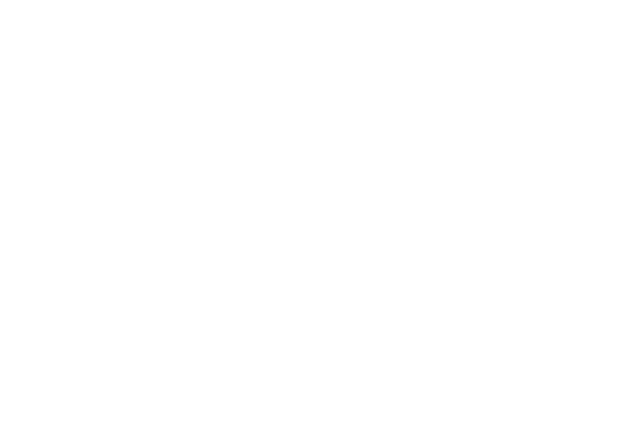
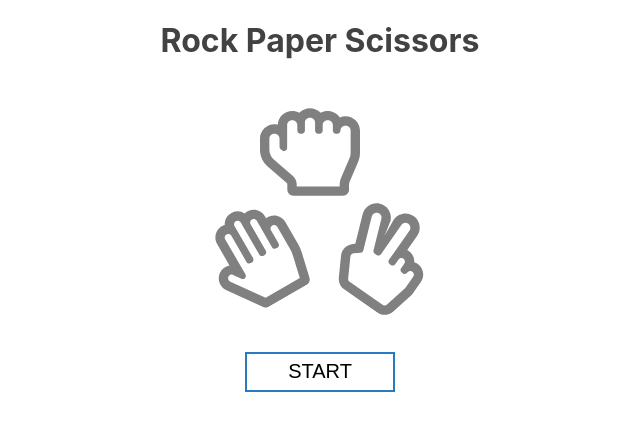
Before and after one commit to Emiri-i/rock-paper-scissors-game, a React (Create React App) app: page / in a window 1280 px wide. Shown: the top 430 px of the page, without its empty margins (320-960 px from the left). Built offline with nearby package versions, Linux system fonts and the light colour scheme.

Commit message:
created start game page

```diff
--- a/src/App.scss
+++ b/src/App.scss
@@ -0,0 +1,6 @@
+.App {
+  margin: 0 auto;
+  width: 400px;
+  align-self: center;
+  color: #424242;
+}
--- a/src/App.tsx
+++ b/src/App.tsx
@@ -1,10 +1,14 @@
 import React from "react";
-import "./App.css";
+import "./App.scss";
+import StartGame from "./component/StartGame";
+import { createBrowserRouter, RouterProvider } from "react-router-dom";
+
+const router = createBrowserRouter([{ path: "/", element: <StartGame /> }]);
 
 function App() {
   return (
     <div className="App">
-      <header className="App-header"></header>
+      <RouterProvider router={router} />
     </div>
   );
 }
--- /dev/null
+++ b/src/component/StartGame.scss
@@ -0,0 +1,32 @@
+.start-page {
+  .start-page-title {
+    text-align: center;
+  }
+  .title-img-wrapper {
+    height: 250px;
+    position: relative;
+    .icon-rock {
+      position: absolute;
+      top: 20px;
+      left: 140px;
+      height: 100px;
+    }
+    .icon-paper {
+      position: absolute;
+      top: 125px;
+      left: 85px;
+      height: 100px;
+      transform: rotate(-30deg);
+    }
+    .icon-scissors {
+      position: absolute;
+      top: 125px;
+      left: 215px;
+      height: 100px;
+      transform: rotate(35deg);
+    }
+  }
+  .start-button-wrapper {
+    margin-top: 20px;
+  }
+}
--- /dev/null
+++ b/src/component/StartGame.tsx
@@ -0,0 +1,30 @@
+import React from "react";
+import GlobalButton from "../globalComponent/GlobalButton";
+import "./StartGame.scss";
+import { IconContext } from "react-icons";
+import { FaRegHandRock } from "react-icons/fa";
+import { FaRegHandPeace } from "react-icons/fa";
+import { FaRegHandPaper } from "react-icons/fa";
+const StartGame = () => {
+  return (
+    <div className="start-page">
+      <h1 className="start-page-title">Rock Paper Scissors</h1>
+      <div className="title-img-wrapper">
+        <IconContext.Provider
+          value={{
+            color: "gray",
+            size: "100px",
+          }}>
+          <FaRegHandRock className="icon-rock" />
+          <FaRegHandPaper className="icon-paper" />
+          <FaRegHandPeace className="icon-scissors" />
+        </IconContext.Provider>
+      </div>
+      <div className="start-button-wrapper">
+        <GlobalButton text="START" />
+      </div>
+    </div>
+  );
+};
+
+export default StartGame;
```
